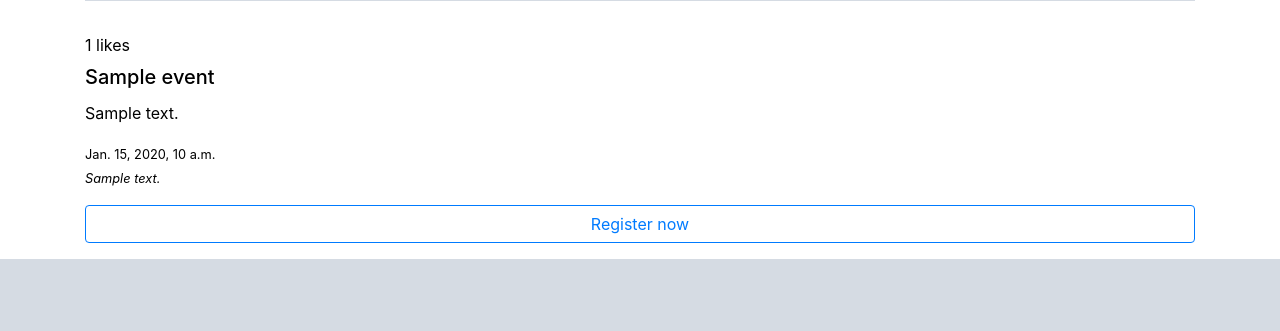
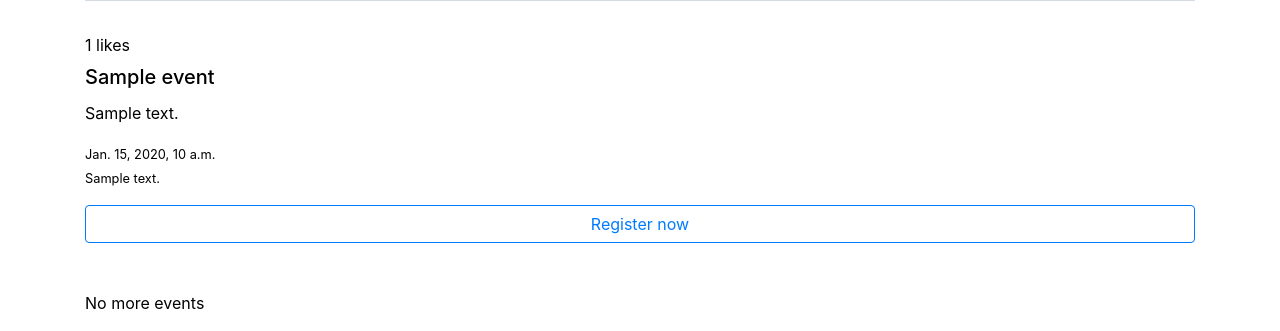
Before and after one commit to nurekeshka/jasa-backend, a Django app: page /events/ in a window 1280 px wide. Shown: the part 872-1203 px from the top of the page. Before the commit the page ends 1131 px from the top, so only its background shows below. Run offline with Django 3.2, Linux system fonts and the light colour scheme; tables that the repository leaves empty hold one stand-in row (values such as "Sample post"); grey boxes marked "Sample" are stand-in pictures; parts of the project's set-up code (start-up, migrations or seed data) failed here and were passed over; some libraries are stand-ins or nearby versions.

Commit message:
(feat): Endless scroll paginator

```diff
--- a/jasa/core/context_processors/constants.py
+++ b/jasa/core/context_processors/constants.py
@@ -1,6 +1,9 @@
+from jasa.settings import DOMAIN
+
 def constants(request):
     """Add constants to context"""
     return {
-        'DOMAIN': request.get_host(),
+        'DOMAIN': DOMAIN,
         'EVENT_DESC_LENGTH': 25,
+        'CURRENT_URL': request.get_full_path(),
     }
--- a/jasa/events/admin.py
+++ b/jasa/events/admin.py
@@ -1,6 +1,6 @@
 from django.contrib import admin
 
-from .models import Event, Like
+from .models import Event, Like, Bookmark
 
 @admin.register(Event)
 class EventAdmin(admin.ModelAdmin):
@@ -13,3 +13,4 @@ class EventAdmin(admin.ModelAdmin):
     )
 
 admin.site.register(Like)
+admin.site.register(Bookmark)
--- a/jasa/events/constants.py
+++ b/jasa/events/constants.py
@@ -1 +1 @@
-NUM_LOAD_EVENTS = 10
+NUM_LOAD_EVENTS = 1
--- a/jasa/events/views.py
+++ b/jasa/events/views.py
@@ -1,21 +1,25 @@
 from django.http import JsonResponse
-from django.shortcuts import render, redirect
+from django.shortcuts import render
 from django.contrib.auth.decorators import login_required
+from django.core.paginator import Paginator
 
 from .constants import NUM_LOAD_EVENTS
 from .models import Event
 
+
 def index(request):
     """Render 10 most recent events."""
     template_name = 'events/index.html'
-    event_list = Event.objects.all()[:NUM_LOAD_EVENTS]
+    event_list = Event.objects.all()
+
+    paginator = Paginator(event_list, NUM_LOAD_EVENTS)
+    page_number = request.GET.get('page')
+    page_obj = paginator.get_page(page_number)
 
     context = {
-        'events': event_list,
+        'page_obj': page_obj,
         'show_full': False,
     }
-
-    print(request.user)
 
     return render(request, template_name, context)
 
--- a/jasa/templates/base.html
+++ b/jasa/templates/base.html
@@ -3,12 +3,13 @@
 <!DOCTYPE html>
 <html lang="ru">
   <head>
+    <!-- meta tags -->
     <meta charset="utf-8">
     <meta name="viewport" content="width=device-width, initial-scale=1">
-
     <meta name="msapplication-TileColor" content="#000">
     <meta name="theme-color" content="#ffffff">
 
+    <!-- Bootstrap + Fontawesomefree CSS CDN -->
     <link rel="stylesheet" href="{% static 'css/bootstrap.min.css' %}">
     <link rel="stylesheet" href="{% static 'fontawesomefree/css/all.min.css' %}">
 
@@ -28,7 +29,13 @@
       <ul class="d-flex justify-content-between list-unstyled mb-0">
         <li class="p-0 col-2 text-left">{% block header_left %}{% endblock %}</li>
         <li class="p-0 col text-center">{% block header_title %}Header title{% endblock %}</li>
-        <li class="p-0 col-2 text-right">{% block header_right %}{% endblock %}</li>
+        <li class="p-0 col-2 text-right">
+          {% block header_right %}
+            <a href="{{ CURRENT_URL }}">
+              <i class="fa-solid fa-arrow-rotate-right"></i>
+            </a>
+          {% endblock %}
+        </li>
       </ul>
     </header>
 
--- a/jasa/templates/events/index.html
+++ b/jasa/templates/events/index.html
@@ -2,27 +2,23 @@
 {% load static %}
 
 {% block title %}Events{% endblock title %}
-{% block css %}
-  <link rel="stylesheet" href="{% static 'css/events/index.css' %}">
-{% endblock %}
-
 
 {% block header_title %}Recent events{% endblock %}
-{% block header_right %}
-<a href="{% url 'events:index' %}">
-    <i class="fa-solid fa-arrow-rotate-right"></i>
-  </a>
-{% endblock %}
-
 
 {% block content %}
-  {% for event in events %}
-    {% include 'includes/events/event.html' %}
-
-    {% if not forloop.last %}<hr>{% endif %}
-  {% endfor %}
+  <div class="event-list">
+    {% for event in page_obj %}
+      {% include 'includes/events/event.html' %}
+    {% endfor %}
+    {% if page_obj.has_next %}
+      <p class="pagination">
+        <a class="next-page" href="?page={{ page_obj.next_page_number }}">More...</a>
+      </p>
+    {% else %}
+      <p> No more events </p>
+    {% endif %}
+  </div>
 {% endblock content %}
-
 
 {% block js %}
   <script>
@@ -32,4 +28,19 @@
 
   <script src="{% static 'js/post.js' %}"></script>
   <script src="{% static 'js/events/index.js' %}"></script>
+
+  <!-- jScroll plug-in CDN -->
+  <!-- https://github.com/pythonsansar/infinite-scrolling-django/blob/master/books/templates/books/book-list.html -->
+  <script src="https://cdnjs.cloudflare.com/ajax/libs/jscroll/2.4.1/jquery.jscroll.min.js"></script>
+  <script>
+    jQuery(function ($) {
+      var $list = $('.event-list');
+      $list.jscroll({
+        loadingHtml: `{% include "includes/loading.html" %}`,
+        pagingSelector: '.pagination',
+        nextSelector: 'a.next-page:last',
+        contentSelector: '.card,.pagination'
+      });
+    });
+  </script>
 {% endblock %}
--- a/jasa/templates/includes/events/event.html
+++ b/jasa/templates/includes/events/event.html
@@ -1,4 +1,4 @@
-<article id="event-{{ event.id }}" class="card border-0 rounded tg-bg-color">
+<article id="event-{{ event.id }}" class="card border-0 rounded tg-bg-color mb-5">
   <img class="card-img-top" src="{{ event.photo }}" alt="{{ event.title }}">
   <div class="header mb-2">
     {% csrf_token %}
@@ -6,7 +6,7 @@
       <li class="p-1">
         <button id="like-button" class="btn p-0" event-id="{{ event.id }}">
           {% if user not in event.liked.all %}
-              <i class="fa-regular fa-heart fa-lg tg-text"></i>
+              <i class="fa-regular fa-heart fa-lg tg-text-color"></i>
           {% else %}
               <i class="fa-solid fa-heart fa-lg text-danger"></i>
           {% endif %}
@@ -23,7 +23,7 @@
       <li class="p-1 ml-auto">
         <button id="bookmark-button" class="btn p-0" event-id="{{ event.id }}">
           {% if user not in event.bookmarked.all %}
-              <i class="fa-regular fa-bookmark fa-lg tg-text"></i>
+              <i class="fa-regular fa-bookmark fa-lg tg-text-color"></i>
           {% else %}
               <i class="fa-solid fa-bookmark fa-lg text-warning"></i>
           {% endif %}
@@ -55,7 +55,7 @@
       </li>
       <li class="p-0">
         <small class="card-text tg-hint-color text-muted">
-          <i class="fa-regular fa-map"><v /i> {{ event.address }}
+          <i class="fa-regular fa-map"></i> {{ event.address }}
         </small>
       </li>
     </ul>
--- /dev/null
+++ b/jasa/templates/includes/loading.html
@@ -0,0 +1,8 @@
+{% load static %}
+<div class="text-center">
+  <img
+    src="{% static 'img/loading.gif' %}"
+    alt="Loading"
+    style="width: 30px; height: 30px;"
+  />
+</div>
```
Also changed, not shown: jasa/templates/events/event_details.html (+0 -7 lines), README.md, jasa/static/img/loading.gif (added).
